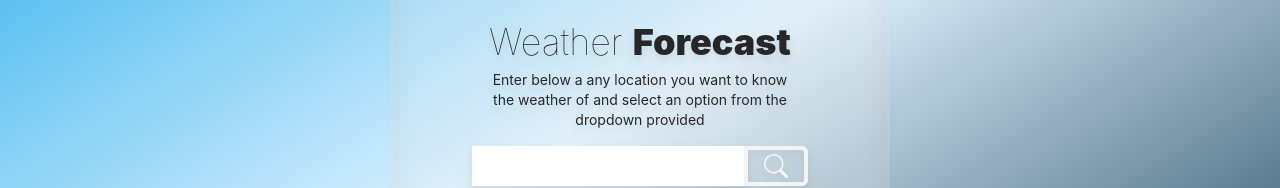
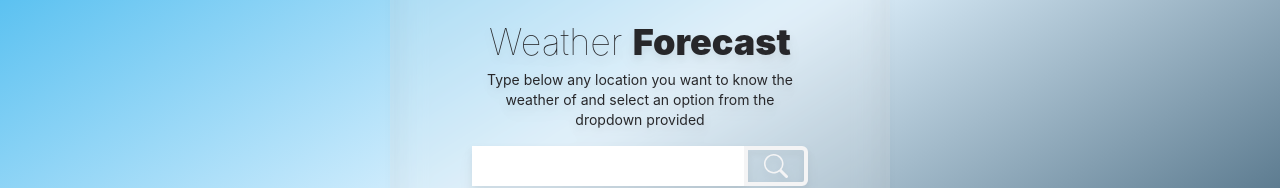
Before and after one commit to judidoko/Weather-forecast-app, a React (Vite) app: page / in a window 1280 px wide. Shown: the part 296-484 px from the top of the page. Built offline with nearby package versions, Linux system fonts and the light colour scheme.

Commit message:
fix a bug

```diff
--- a/src/components/Search.tsx
+++ b/src/components/Search.tsx
@@ -25,8 +25,8 @@ function Search({
             Weather <span className="font-black">Forecast</span>
           </h1>
           <p className="text-sm mt-2">
-            Enter below a any location you want to know the weather of and
-            select an option from the dropdown provided
+            Type below any location you want to know the weather of and select
+            an option from the dropdown provided
           </p>
           <div className="relative flex mt-10 md:mt-4">
             <input
```
